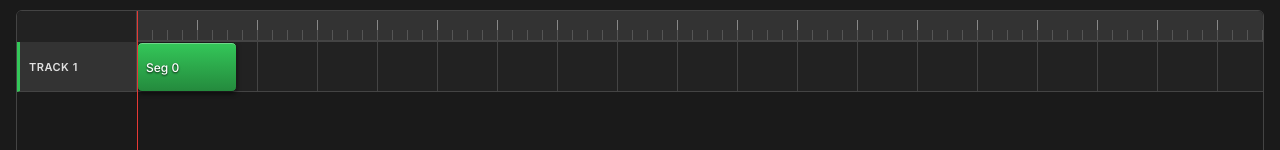
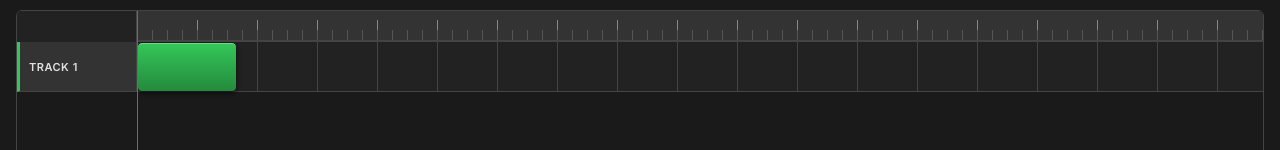
Before and after one commit to ddale314/music-app, a Next.js app: page /record in a window 1280 px wide. Both pictures are taken after a click on the button "+ Segment". Shown: the part 168-318 px from the top of the page. Built offline with nearby package versions, Linux system fonts and the light colour scheme.

Commit message:
fix visual segment representation after split for segmenteditor created segments

```diff
--- a/components/audioSegment.js
+++ b/components/audioSegment.js
@@ -4,7 +4,7 @@ import useDraggable from "../hooks/useDraggable.js";
 
 export class AudioSegment {
 
-	constructor(id, data, start, stop, track, slice, filePath, noteData = [], range = { min: 27, size: 24 }) {
+	constructor(id, data, start, stop, track, slice, scale, filePath, noteData = [], range = { min: 27, size: 24 }) {
 		this.id = id;
 		this.data = data; // blob object
 		this.start = start;
@@ -12,8 +12,10 @@ export class AudioSegment {
 		this.track = track;
 		this.slice = slice; // position to start playback
 		this.filePath = filePath;
+		console.log(noteData);
 		this.noteData = noteData;
 		this.range = range;
+		this.scale = scale;
 	}
 
 	async play(ctx, delay = 0, offset = 0, scheduleStart = 0) {
@@ -38,8 +40,24 @@ export class AudioSegment {
 	// split segment "cosmetically" without mutating audio data
 	// TODO: noteData should be initialized for left and right segments
 	split(pos, nextID) {
-		let left = new AudioSegment(nextID, this.data, this.start, this.start + pos, this.track, 0, this.filePath);
-		let right = new AudioSegment(nextID + 1, this.data, this.start + pos, this.stop, this.track, pos, this.filePath);
+		console.log("start/split: ", this.start, pos);
+		let splitPixel = pos * this.scale;
+		let leftData = [];
+		let rightData = [];
+		for (let note of this.noteData) {
+			console.log("note: ", note.id, note.x, note.w);
+			if (note.x + note.w <= splitPixel) {
+				leftData.push(note);
+			} else if (note.x >= splitPixel) {
+				rightData.push({ ...note, x: note.x - splitPixel });
+			} else {
+				leftData.push({ ...note, w: splitPixel - note.x });
+				rightData.push({ ...note, x: 0, w: note.x + note.w - splitPixel });
+			}
+		}
+		console.log(leftData, rightData);
+		let left = new AudioSegment(nextID, this.data, this.start, this.start + pos, this.track, 0, this.scale, this.filePath, leftData);
+		let right = new AudioSegment(nextID + 1, this.data, this.start + pos, this.stop, this.track, pos, this.scale, this.filePath, rightData);
 		return [left, right];
 	}
 
@@ -56,12 +74,12 @@ export class AudioSegment {
 	}
 }
 
-export function AudioSegmentComponent({ ctx, audioSegment, size, quantize, select, selected, processing, openEditor }) {
+export function AudioSegmentComponent({ ctx, audioSegment, quantize, select, selected, processing, openEditor }) {
 	const [waveformData, setWaveformData] = useState(null);
 
 	// triggers audiosegment's visual position update when dragging takes place
-	const updateFunction = (pos) => { if (pos.x >= 0) audioSegment.setX(pos.x / size) };
-	const { dragging, ref, pos, setPos } = useDraggable({ x: quantize, y: 1 }, "x", { x: audioSegment.start * size, y: 0 }, updateFunction, { x: 0, y: 0 }, true)
+	const updateFunction = (pos) => { if (pos.x >= 0) audioSegment.setX(pos.x / audioSegment.scale) };
+	const { dragging, ref, pos, setPos } = useDraggable({ x: quantize, y: 1 }, "x", { x: audioSegment.start * audioSegment.scale, y: 0 }, updateFunction, { x: 0, y: 0 }, true)
 
 	const bgGradient = selected
 		? "linear-gradient(180deg, var(--daw-accent-green-dark) 0%, #1a632b 100%)"
@@ -109,7 +127,7 @@ export function AudioSegmentComponent({ ctx, audioSegment, size, quantize, selec
 					position: "absolute",
 					padding: 0,
 					left: pos.x,
-					width: `${(audioSegment.stop - audioSegment.start) * size}px`,
+					width: `${(audioSegment.stop - audioSegment.start) * audioSegment.scale}px`,
 					border: `1px solid ${borderColor}`,
 					boxShadow: selected ? "0 0 8px rgba(255,255,255,0.4)" : "inset 0 1px 0 rgba(255,255,255,0.3), 0 2px 4px rgba(0,0,0,0.5)",
 					display: 'flex',
@@ -162,7 +180,7 @@ export function AudioSegmentComponent({ ctx, audioSegment, size, quantize, selec
 				</div>
 
 				<span style={{ position: 'relative', zIndex: 1, paddingLeft: '8px', color: '#fff', fontSize: '12px', textShadow: '0 1px 2px rgba(0,0,0,0.8)' }}>
-					{processing ? "..." : `Seg ${audioSegment.id}`}
+					{processing ? "..." : ""}
 				</span>
 			</button>
 		</>
--- a/components/recordingCanvas.js
+++ b/components/recordingCanvas.js
@@ -76,7 +76,7 @@ export default function RecordingCanvas({ width = 800, height = 400 }) {
             console.log(result.path);
 
             // create audiosegment based on blob (arraybuffer can only be "used" once)
-            let newAudioSegment = new AudioSegment(nextID, blob, getTimestamp(pos.x), getTimestamp(pos.x) + duration, selectedTrack - 1, 0, result.path);
+            let newAudioSegment = new AudioSegment(nextID, blob, getTimestamp(pos.x), getTimestamp(pos.x) + duration, selectedTrack - 1, 0, rulerWidth * tickGap / timeSignature[1] * (bpm / 60), result.path);
             newTrack.addAudioSegment(newAudioSegment);
             setTracks(tracksCopy);
             nextID++;
@@ -134,8 +134,7 @@ export default function RecordingCanvas({ width = 800, height = 400 }) {
     function asAudioSegmentComponent(obj) {
         return <AudioSegmentComponent
             className={styles.audioSegment} key={obj.id} ctx={audioContext}
-            audioSegment={obj} size={rulerWidth * tickGap / timeSignature[1] * (bpm / 60)}
-            quantize={rulerWidth * tickGap / quantize} select={toggleSelect}
+            audioSegment={obj} quantize={rulerWidth * tickGap / quantize} select={toggleSelect}
             selected={obj == selectedSegment} processing={obj == selectedSegment && shifting}
             openEditor={(seg) => setEditingSegment(seg)}
         />;
@@ -252,7 +251,7 @@ export default function RecordingCanvas({ width = 800, height = 400 }) {
     }
 
     function addEmptySegment() {
-        let newAudioSegment = new AudioSegment(nextID, null, getTimestamp(pos.x), getTimestamp(pos.x) + 4, selectedTrack - 1, 0, null);
+        let newAudioSegment = new AudioSegment(nextID, null, getTimestamp(pos.x), getTimestamp(pos.x) + 4, selectedTrack - 1, 0, rulerWidth * tickGap / timeSignature[1] * (bpm / 60), null);
         let tracksCopy = tracks.map((track) => track.copy());
         let newTrack = tracksCopy[selectedTrack - 1];
 
--- a/hooks/useDraggable.js
+++ b/hooks/useDraggable.js
@@ -47,8 +47,6 @@ export default function useDraggable(grid, fixAxis, initialPos, updateFunction,
 		let parentRect = ref.current.offsetParent.getBoundingClientRect();
 
 		const element = ref.current.parentElement;
-		console.log(e.pageX)
-		console.log("relPos", relPos.x)
 		let diffX = normal ? relPos.x : 0;
 		let diffY = normal ? relPos.y : 0;
 		if (ref.current.offsetParent != document.body) {
```
